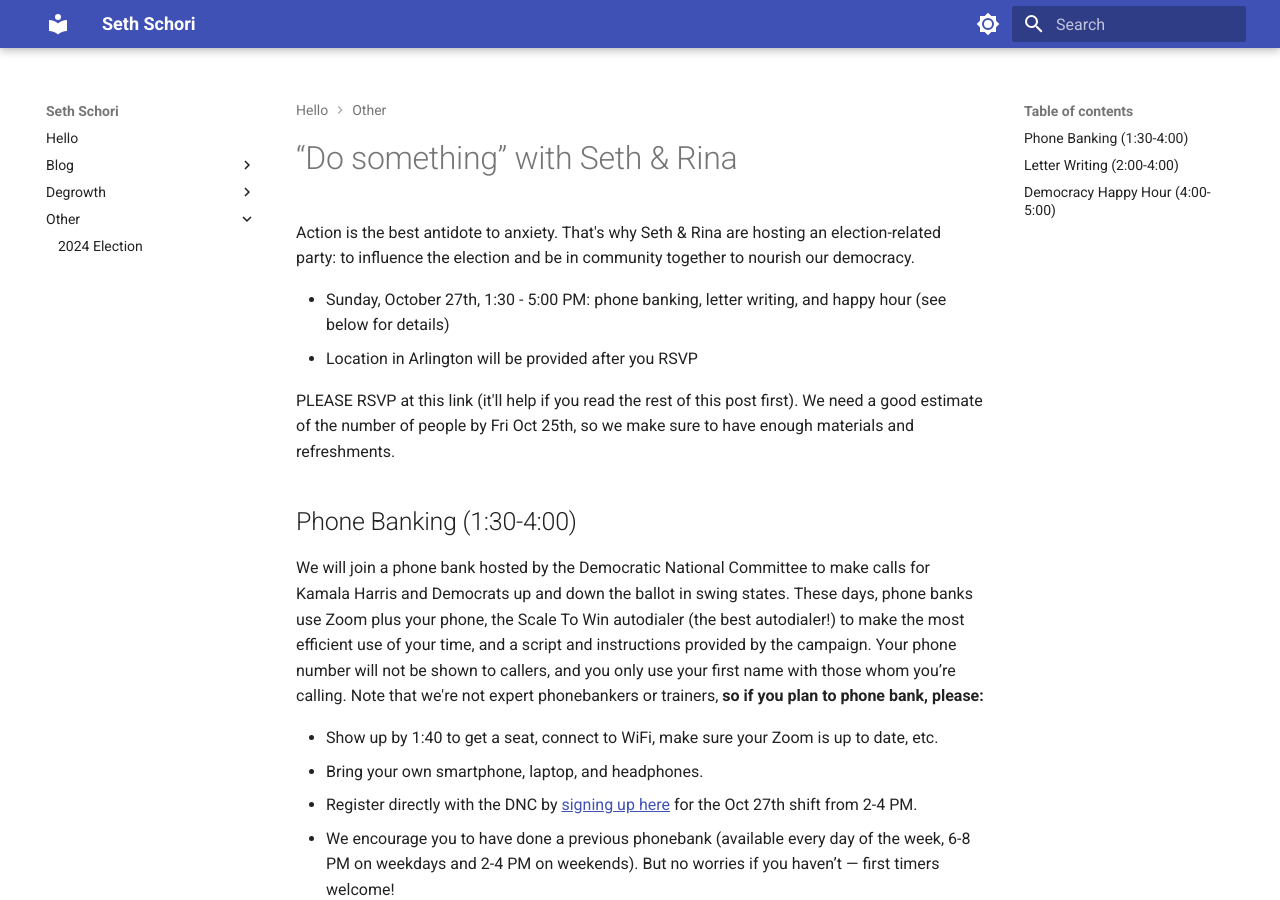
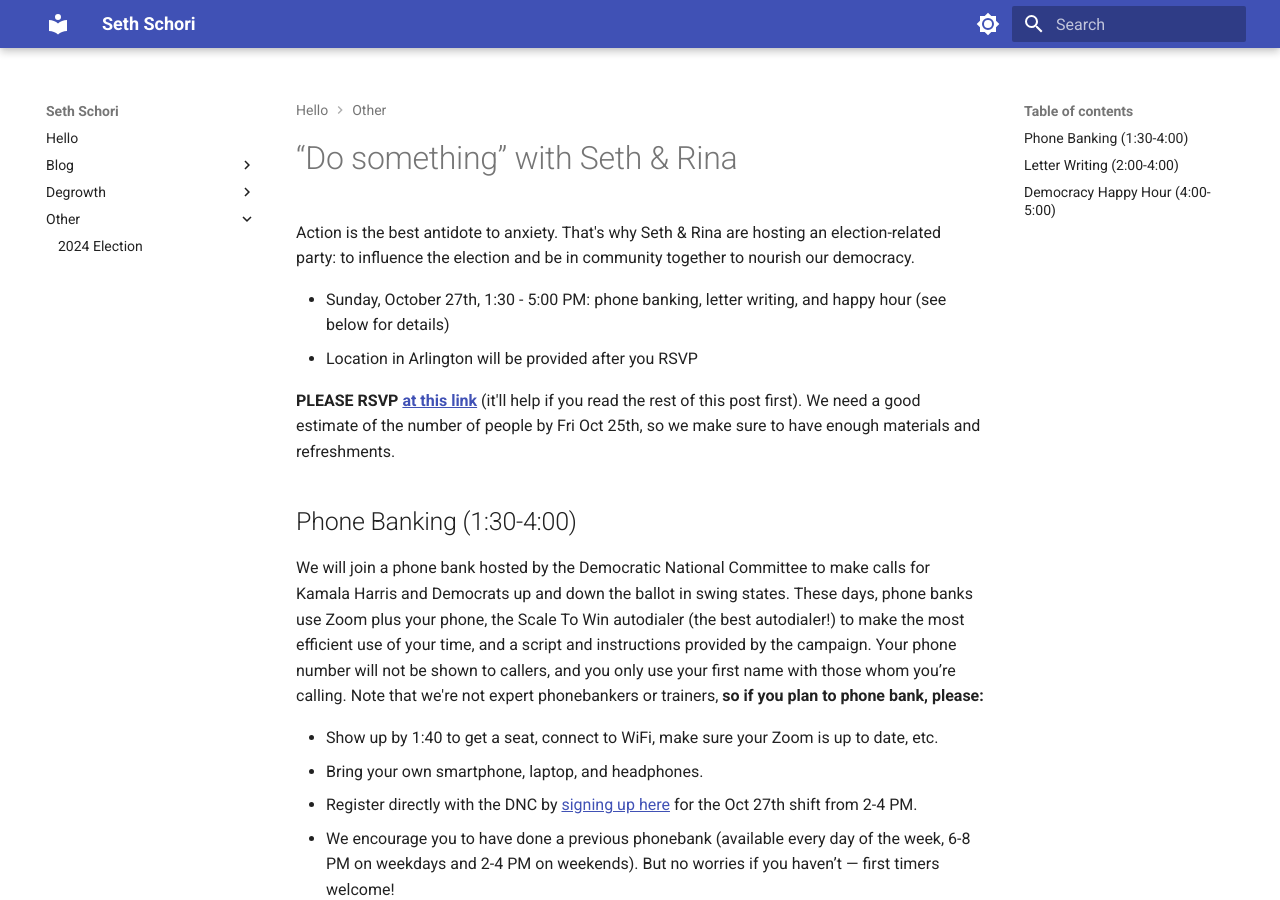
Before and after one commit to sethschori/sethschori.github.io, an MkDocs documentation site: the page built from docs/other/do-something.md, in a window 1280 px wide and 900 px high. Built offline with MkDocs 1.6.1 and Material for MkDocs 9.7.7, drawn with Linux system fonts in a browser that asks for light colours; some of the changed lines change nothing that is shown.

Commit message:
vault backup: 2024-10-15 23:45:23

```diff
--- a/docs/other/do-something.md
+++ b/docs/other/do-something.md
@@ -7,7 +7,7 @@ Action is the best antidote to anxiety. That's why Seth & Rina are hosting an el
 - Sunday, October 27th, 1:30 - 5:00 PM: phone banking, letter writing, and happy hour (see below for details)
 - Location in Arlington will be provided after you RSVP
 
-PLEASE RSVP at this link (it'll help if you read the rest of this post first). We need a good estimate of the number of people by Fri Oct 25th, so we make sure to have enough materials and refreshments.
+**PLEASE RSVP [at this link](https://forms.gle/vetyuaetMwKrwLSw8)** (it'll help if you read the rest of this post first). We need a good estimate of the number of people by Fri Oct 25th, so we make sure to have enough materials and refreshments.
 ## Phone Banking (1:30-4:00)
 We will join a phone bank hosted by the Democratic National Committee to make calls for Kamala Harris and Democrats up and down the ballot in swing states. These days, phone banks use Zoom plus your phone, the Scale To Win autodialer (the best autodialer!) to make the most efficient use of your time, and a script and instructions provided by the campaign. Your phone number will not be shown to callers, and you only use your first name with those whom you’re calling. Note that we're not expert phonebankers or trainers, **so if you plan to phone bank, please:**
 
```
